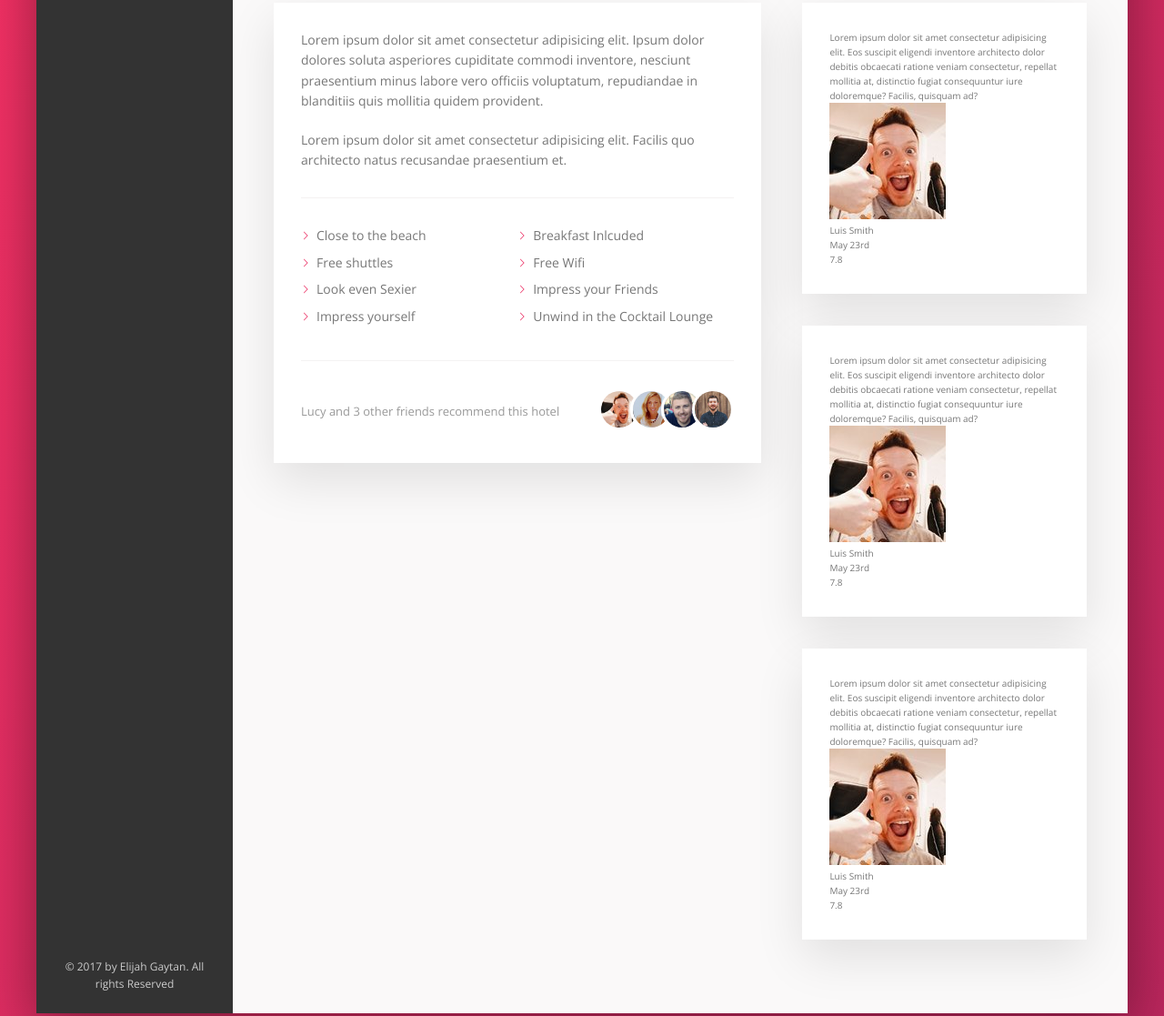
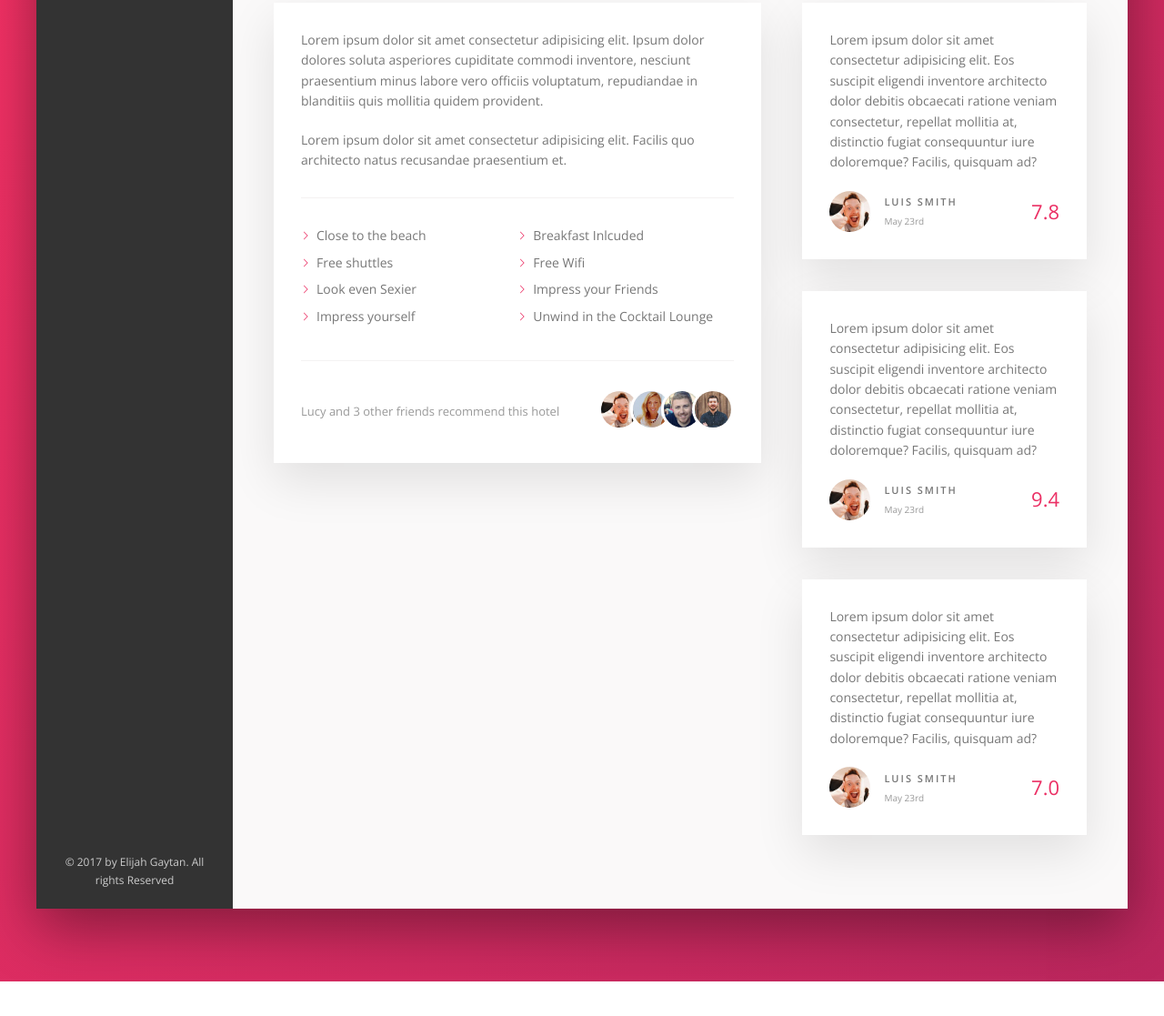
Before and after one commit to chaleay/Flexbox-Trillo, a website: page index.html in a window 1280 px wide. Shown: the part 644-1761 px from the top of the page at 91% size. After the commit the page ends 1723 px from the top, so only its background shows below. Drawn offline with nearby package versions, Linux system fonts and the light colour scheme.

Commit message:
almost doen with user reviews

```diff
--- a/index.html
+++ b/index.html
@@ -262,7 +262,7 @@
                     <p class="review__user-date">May 23rd</p>
                   </div>
 
-                  <div class="review__rating">7.8</div>
+                  <div class="review__rating">9.4</div>
                 </figcaption>
               </figure>
               <figure class="review">
@@ -286,7 +286,7 @@
                     <p class="review__user-date">May 23rd</p>
                   </div>
 
-                  <div class="review__rating">7.8</div>
+                  <div class="review__rating">7.0</div>
                 </figcaption>
               </figure>
             </figure>
--- a/sass/_components.scss
+++ b/sass/_components.scss
@@ -431,23 +431,47 @@
   margin-bottom: 3.5rem;
 
   &__text {
+    margin-bottom: 2rem;
   }
 
   &__user {
+    display: flex;
+    //justify-content: space-between;
+    align-items: center;
   }
 
   &__photo {
+    height: 4.5rem;
+    width: 4.5rem;
+    border-radius: 50%;
+    margin-right: 1.5rem;
   }
 
   &__user-box {
+    //push the rating all the way to the side using margin trick and flexbox
+    margin-right: auto;
   }
 
   &__user-name {
+    font-size: 1.1rem;
+    font-weight: 600;
+    text-transform: uppercase;
+    margin-bottom: 0.4rem;
+    letter-spacing: 0.2rem;
   }
 
   &__user-date {
+    font-size: 1rem;
+    color: var(--color-grey-dark-3);
   }
 
   &__rating {
+    color: var(--color-primary);
+    font-size: 2.2rem;
+    font-weight: 300;
+  }
+
+  &::before {
+    content: '';
   }
 }
--- a/sass/_layout.scss
+++ b/sass/_layout.scss
@@ -55,10 +55,10 @@
   border-bottom: var(--line);
   //align-items affets cross axis, which is y axis by default, x axis if using column direction
   align-items: flex-start;
+  font-size: 1.4rem;
 }
 
 .description {
-  font-size: 1.4rem;
   background-color: #fff;
   box-shadow: var(--shadow-light);
   padding: 3rem;
```
Also changed, not shown: css/style.css.
